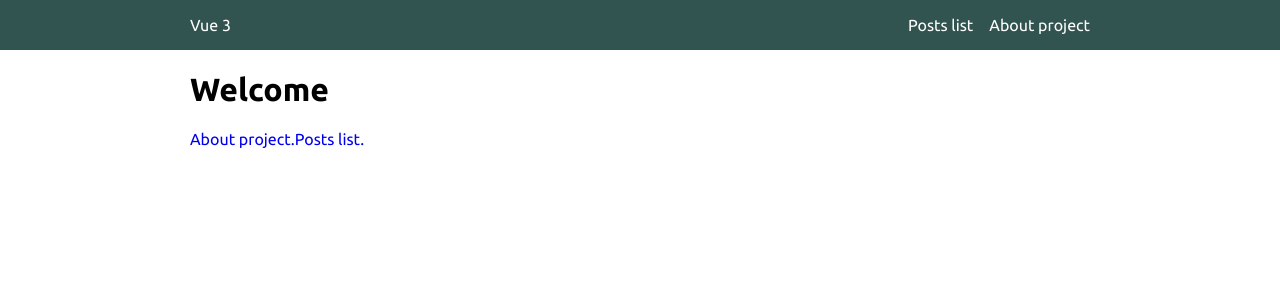
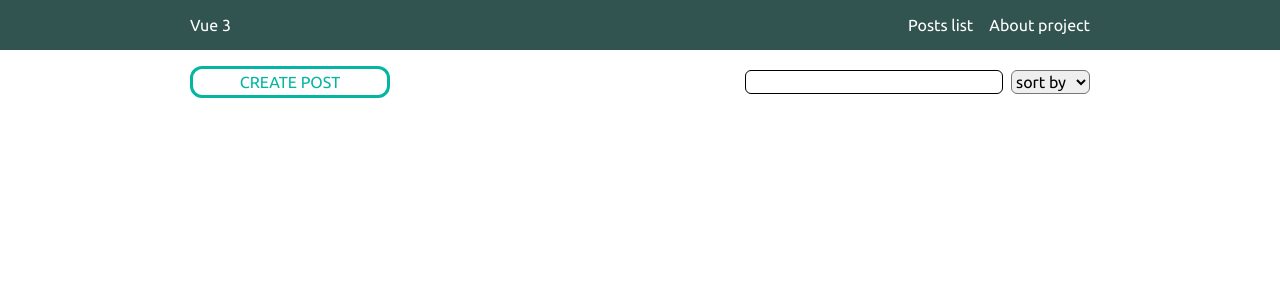
Before and after one commit to VillemanArm/blog_vue, a Vue app: page / in a window 1280 px wide. Shown: the top 300 px of the page. Built offline with nearby package versions, Linux system fonts and the light colour scheme; no server answers.

Commit message:
fix: fix incorrect calls to fields, methods and props

```diff
--- a/index.html
+++ b/index.html
@@ -4,7 +4,7 @@
     <meta charset="UTF-8">
     <link rel="icon" href="/favicon.ico">
     <meta name="viewport" content="width=device-width, initial-scale=1.0">
-    <title>Vite App</title>
+    <title>Vue.js blog</title>
   </head>
   <body>
     <div id="app"></div>
--- a/src/App.vue
+++ b/src/App.vue
@@ -24,7 +24,7 @@ export default  {
     <div class="app">
         <navbar/>
         <div class="container">
-            <router-view class="router"></router-view>
+            <router-view></router-view>
         </div>
     </div>
 </template>
--- a/src/components/Navbar.vue
+++ b/src/components/Navbar.vue
@@ -1,13 +1,6 @@
 <script>
 
 export default  {
-    components: {},
-    props: {
-        propsTemplate: {
-            type: Function,
-            required: true,
-        },
-        },
     data() {
         return {
 
@@ -24,7 +17,7 @@ export default  {
         <div class="container">
             <div class="navbar__logo" @click="$router.push('/')">Vue 3</div>
             <div class="navbar__btns">
-                <router-link to="/posts">Posts list</router-link>
+                <router-link to="/">Posts list</router-link>
                 <router-link to="/about">About project</router-link>
             </div>
         </div>
--- a/src/components/PostsList.vue
+++ b/src/components/PostsList.vue
@@ -12,10 +12,6 @@
             },
             sortOptions: {
                 type: Array,
-                required: true,
-            },
-            selectSortOption: {
-                type: Function,
                 required: true,
             },
             findPost: {
--- a/src/pages/Posts.vue
+++ b/src/pages/Posts.vue
@@ -58,11 +58,11 @@
             <NewPostForm @create="addPost" />
         </Modal>
         <div class="posts-management__functions">
-            <AppInput
+            <AppInput id="search-input"
                 class="posts__search-input"
                 :changeFunc="setSearchQuery"
             />
-            <AppSelect
+            <AppSelect id="sort-select"
                 class="posts__sort-select"
                 :options="sortOptions"
                 :changeFunc="setSortOption"
@@ -77,7 +77,6 @@
             :posts="sortedAndSearchedPosts"
             @delPost="delPost"
             :sortOptions="sortOptions"
-            :selectSortOption="selectSortOption"
             :findPost="setSearchQuery"
         />
         <div v-else>Posts is loading</div>
--- a/src/router/router.js
+++ b/src/router/router.js
@@ -7,10 +7,6 @@ import { createRouter, createWebHistory } from "vue-router"
 const routes = [
     {
         path: '/',
-        component: Main
-    },
-    {
-        path: '/posts',
         component: Posts,
     },
     {
--- a/src/store/postsModule.js
+++ b/src/store/postsModule.js
@@ -63,8 +63,9 @@ export const postsModule = {
     },
     actions: {
         async getPosts({state, commit}) {
+            commit('setPage', 1)
             try {
-                commit('setPostLoading', true)
+                commit('setPostsLoading', true)
                 const response = await axios.get(
                     `https://jsonplaceholder.typicode.com/posts`, {
                         params: {
@@ -78,7 +79,7 @@ export const postsModule = {
             } catch (error) {
                 console.log(error.message)
             } finally {
-                commit('setPostLoading', false)
+                commit('setPostsLoading', false)
             }
         },
         async loadMorePosts({state, commit}) {
```
